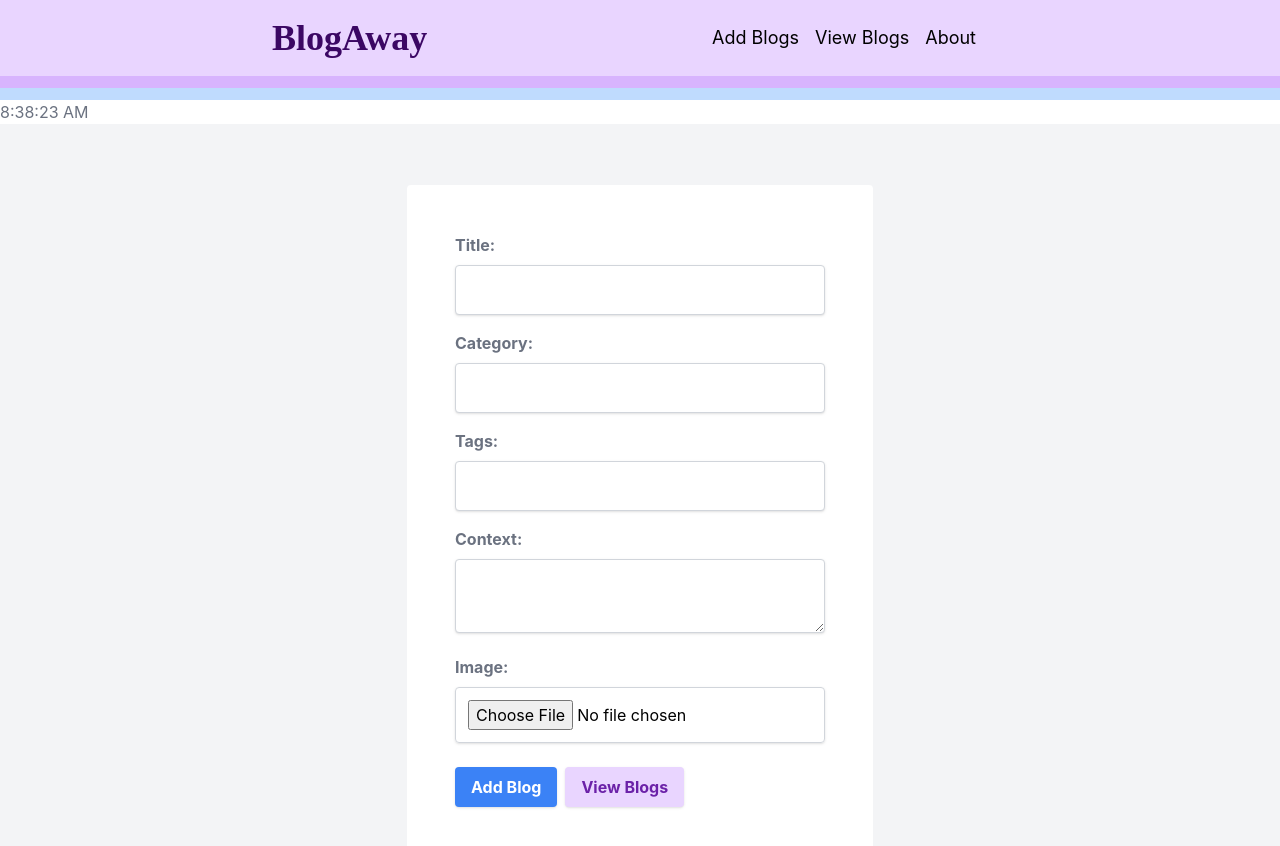
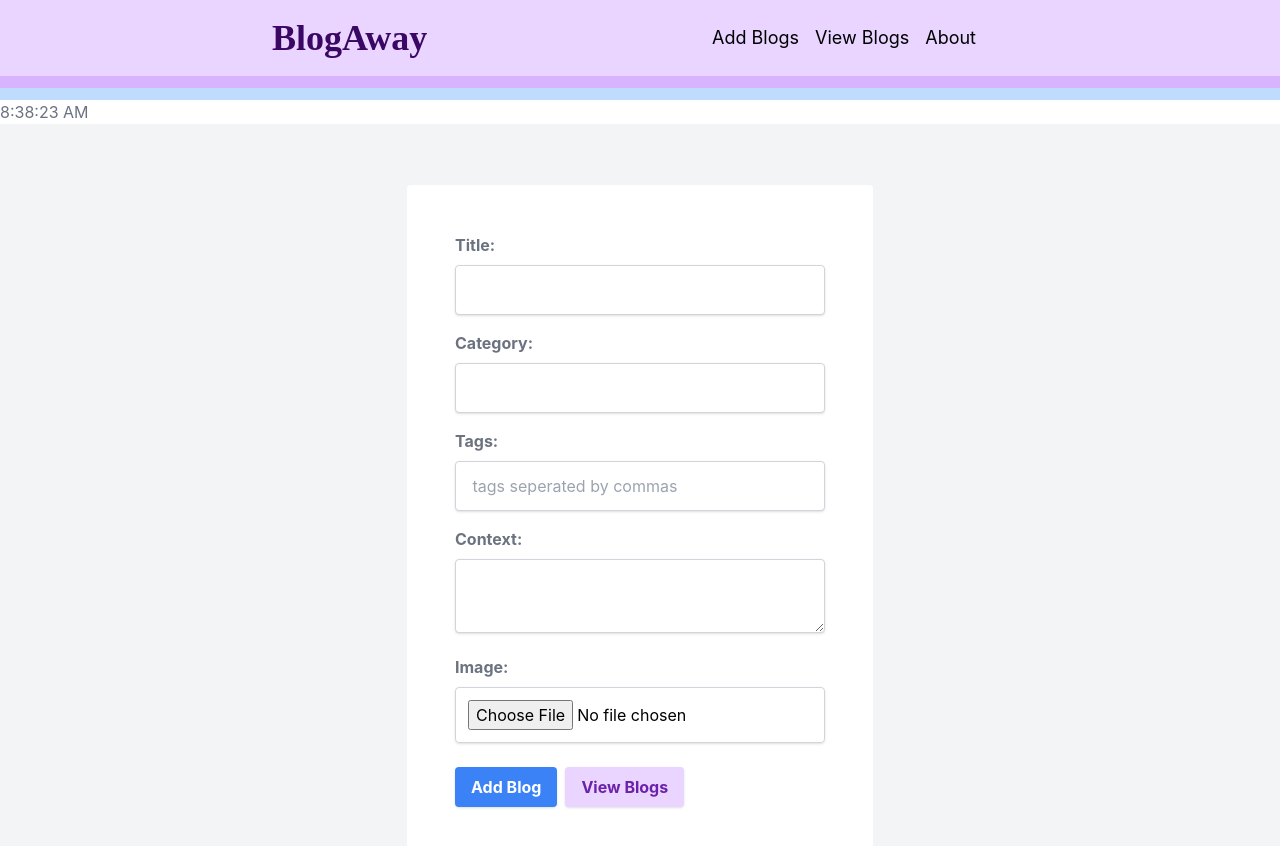
Before and after one commit to mariyabaig/blogs, a React (Create React App) app: page /addblogs in a window 1280 px wide. Shown: the top 846 px of the page. Built offline with nearby package versions, Linux system fonts and the light colour scheme.

Commit message:
Placeholder added for tags

```diff
--- a/src/pages/Blogs.js
+++ b/src/pages/Blogs.js
@@ -109,6 +109,7 @@ const Blogs = () => {
               type="text"
               id="tags"
               name="tags"
+              placeholder=' tags seperated by commas'
               value={tags.join(', ')}
               onChange={handleChange}
               className="border border-gray-300 p-3 w-full rounded shadow focus:outline-none focus:ring-2 focus:border-blue-300"
```
